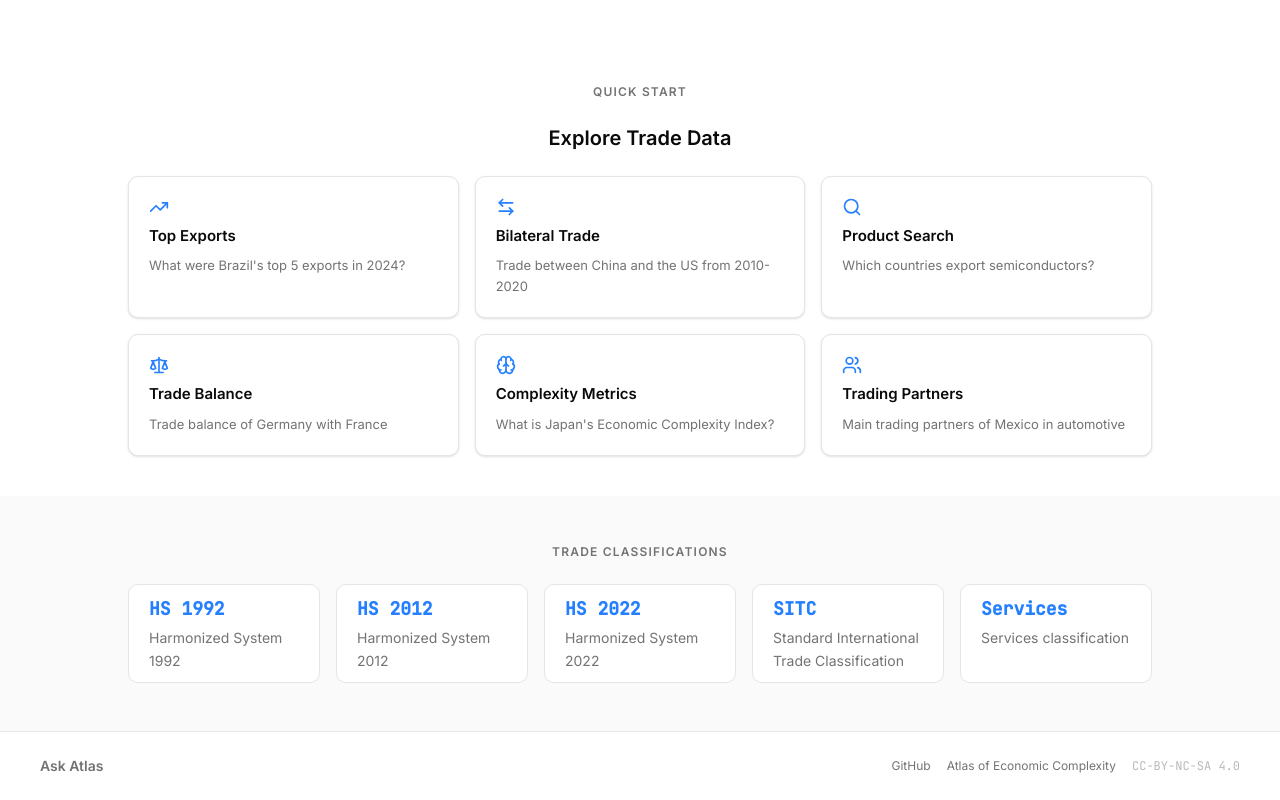
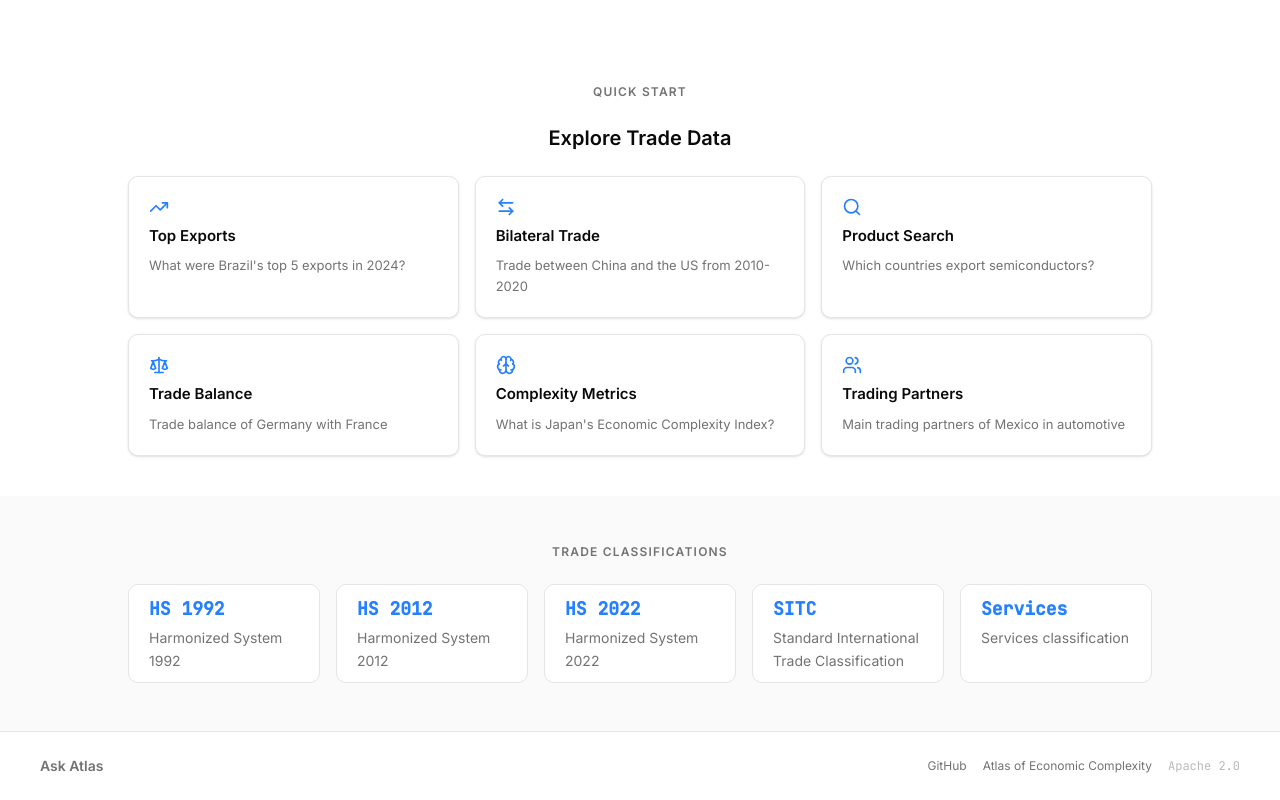
Before and after one commit to shreyasgm/ask-atlas, a React (Vite) app in the folder frontend/: page / in a window 1280 px wide. Shown: the part 453-1253 px from the top of the page. Built offline with nearby package versions, Linux system fonts and the light colour scheme; no server answers; what @posthog/react would draw is missing.

Commit message:
chore: update license to Apache 2.0 in landing page footer

```diff
--- a/frontend/src/components/landing/footer.tsx
+++ b/frontend/src/components/landing/footer.tsx
@@ -19,7 +19,7 @@ export default function Footer() {
         >
           Atlas of Economic Complexity
         </a>
-        <span className="font-mono text-muted-foreground/50">CC-BY-NC-SA 4.0</span>
+        <span className="font-mono text-muted-foreground/50">Apache 2.0</span>
       </div>
     </footer>
   );
```
